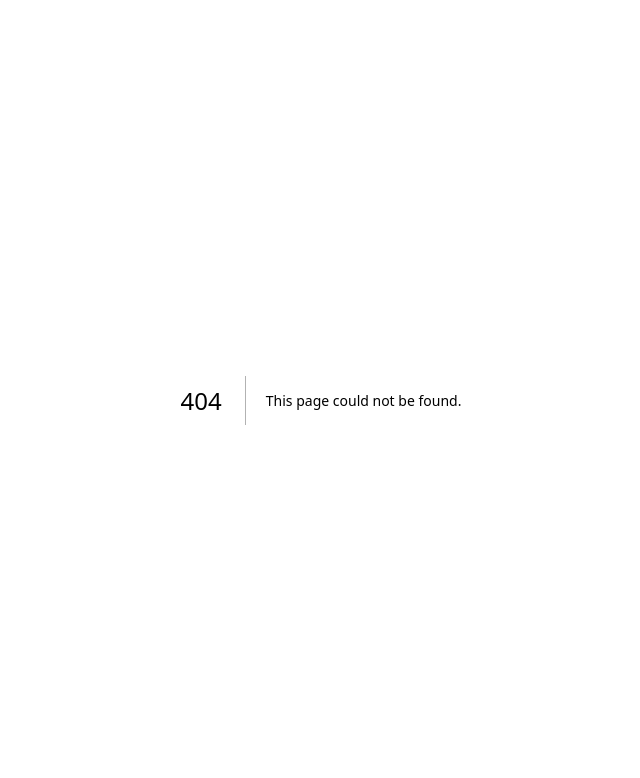
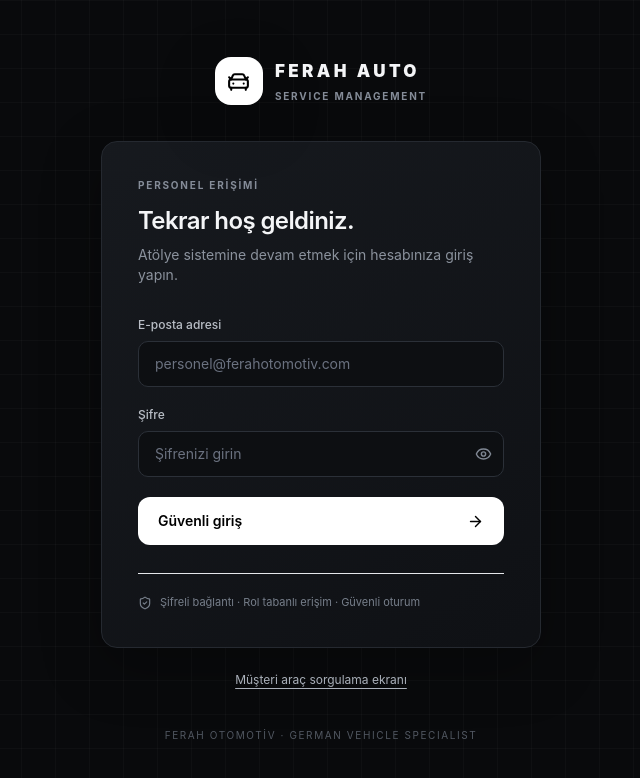
Before and after one commit to ferahotomotiv/.com, a Next.js app: page /login in a window 1280 px wide. Before the commit this address had no page. Shown: the top 778 px of the page, without its empty margins (319-959 px from the left). Built offline with nearby package versions, Linux system fonts and the light colour scheme; no server answers.

Commit message:
Build src/app/login/page.tsx

```diff
--- /dev/null
+++ b/src/app/login/page.tsx
@@ -0,0 +1,61 @@
+"use client";
+
+import { useMemo, useState } from "react";
+import { useRouter } from "next/navigation";
+import { ArrowRight, CarFront, Eye, EyeOff, ShieldCheck, Wrench } from "lucide-react";
+import { createClient } from "@/lib/supabase/client";
+
+export default function LoginPage() {
+  const router = useRouter();
+  const supabase = useMemo(() => createClient(), []);
+  const [email, setEmail] = useState("");
+  const [password, setPassword] = useState("");
+  const [showPassword, setShowPassword] = useState(false);
+  const [busy, setBusy] = useState(false);
+  const [error, setError] = useState("");
+
+  async function signIn(event: React.FormEvent<HTMLFormElement>) {
+    event.preventDefault();
+    setError("");
+    if (!supabase) {
+      setError("Supabase bağlantısı yapılandırılmamış. Vercel ortam değişkenlerini kontrol edin.");
+      return;
+    }
+    setBusy(true);
+    const { error: authError } = await supabase.auth.signInWithPassword({ email, password });
+    setBusy(false);
+    if (authError) {
+      setError("Giriş yapılamadı. E-posta ve şifrenizi kontrol edin.");
+      return;
+    }
+    router.replace("/dashboard");
+    router.refresh();
+  }
+
+  return (
+    <main className="min-h-screen bg-[#090a0c] px-5 py-10 flex items-center justify-center soft-grid">
+      <div className="w-full max-w-[440px]">
+        <div className="mb-9 flex items-center justify-center gap-3">
+          <div className="h-12 w-12 rounded-2xl border border-white/15 bg-white text-black grid place-items-center shadow-soft"><CarFront size={25}/></div>
+          <div><div className="text-[17px] font-black tracking-[.2em]">FERAH AUTO</div><div className="eyebrow mt-1">SERVICE MANAGEMENT</div></div>
+        </div>
+        <section className="card p-7 sm:p-9 shadow-soft">
+          <div className="mb-8">
+            <div className="eyebrow mb-3">PERSONEL ERİŞİMİ</div>
+            <h1 className="text-2xl font-semibold tracking-tight">Tekrar hoş geldiniz.</h1>
+            <p className="mt-2 text-sm text-[#8b929d]">Atölye sistemine devam etmek için hesabınıza giriş yapın.</p>
+          </div>
+          <form onSubmit={signIn} className="space-y-5">
+            <label className="block"><span className="mb-2 block text-xs font-medium text-[#b9bec6]">E-posta adresi</span><input type="email" required autoComplete="username" value={email} onChange={e=>setEmail(e.target.value)} placeholder="personel@ferahotomotiv.com" className="w-full px-4 py-3 text-sm"/></label>
+            <label className="block"><span className="mb-2 block text-xs font-medium text-[#b9bec6]">Şifre</span><span className="relative block"><input type={showPassword?"text":"password"} required autoComplete="current-password" value={password} onChange={e=>setPassword(e.target.value)} placeholder="Şifrenizi girin" className="w-full px-4 py-3 pr-12 text-sm"/><button type="button" onClick={()=>setShowPassword(v=>!v)} className="absolute right-3 top-1/2 -translate-y-1/2 text-[#7f8793] hover:text-white">{showPassword?<EyeOff size={17}/>:<Eye size={17}/>}</button></span></label>
+            {error && <div role="alert" className="rounded-xl border border-red-900/60 bg-red-950/30 px-4 py-3 text-xs text-red-300">{error}</div>}
+            <button disabled={busy} className="group flex w-full items-center justify-between rounded-xl bg-white px-5 py-3.5 text-sm font-semibold text-black hover:bg-[#dfe2e6] disabled:opacity-50"><span>{busy?"Giriş yapılıyor…":"Güvenli giriş"}</span><ArrowRight size={17} className="transition-transform group-hover:translate-x-1"/></button>
+          </form>
+          <div className="mt-7 flex items-center gap-2 border-t border-white/8 pt-5 text-[11px] text-[#777f8b]"><ShieldCheck size={14}/> Şifreli bağlantı · Rol tabanlı erişim · Güvenli oturum</div>
+        </section>
+        <div className="mt-6 flex justify-center"><a href="/track" className="text-xs text-[#aab0ba] hover:text-white underline underline-offset-4">Müşteri araç sorgulama ekranı</a></div>
+        <p className="mt-10 text-center text-[10px] tracking-[.16em] text-[#525862]">FERAH OTOMOTİV · GERMAN VEHICLE SPECIALIST</p>
+      </div>
+    </main>
+  );
+}
```
